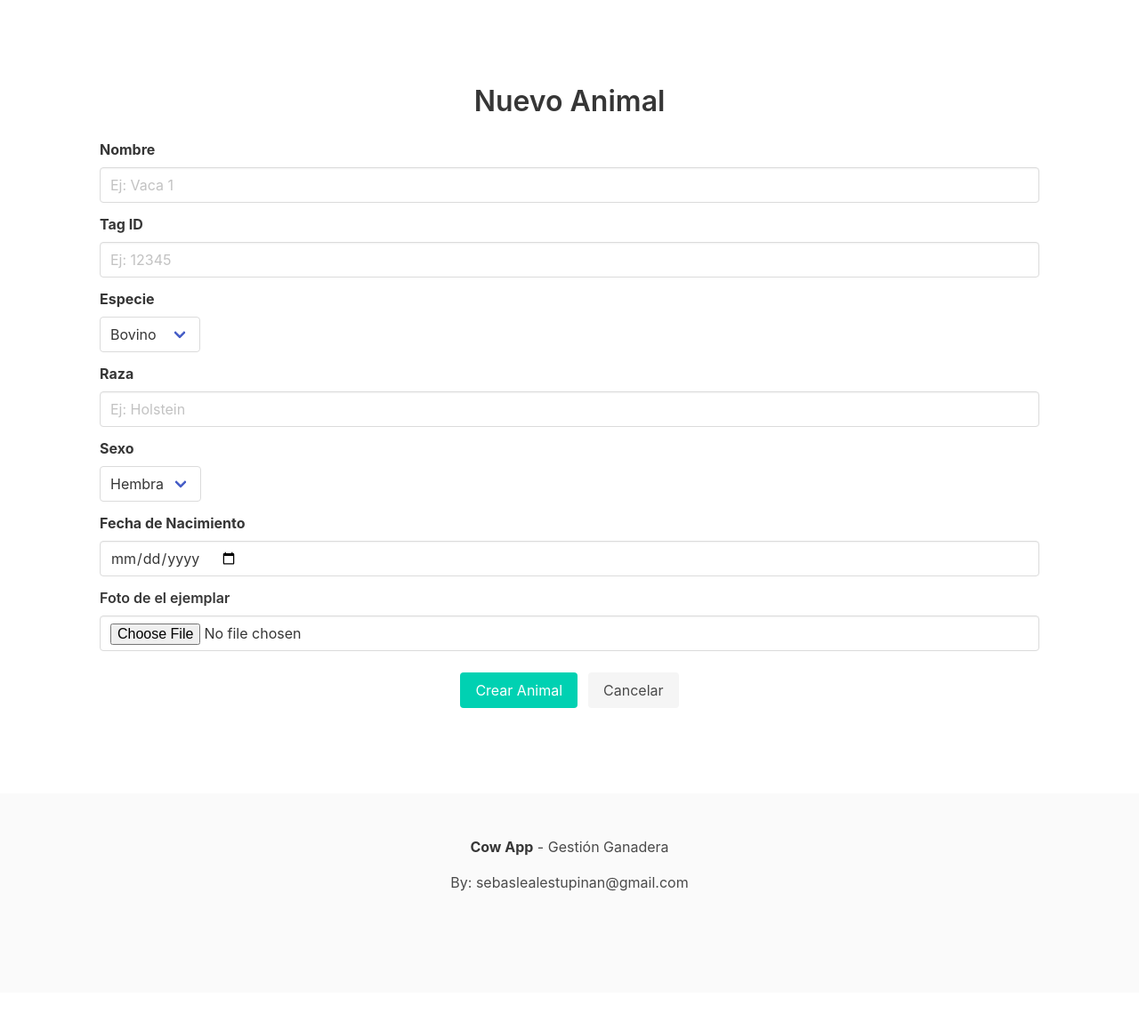
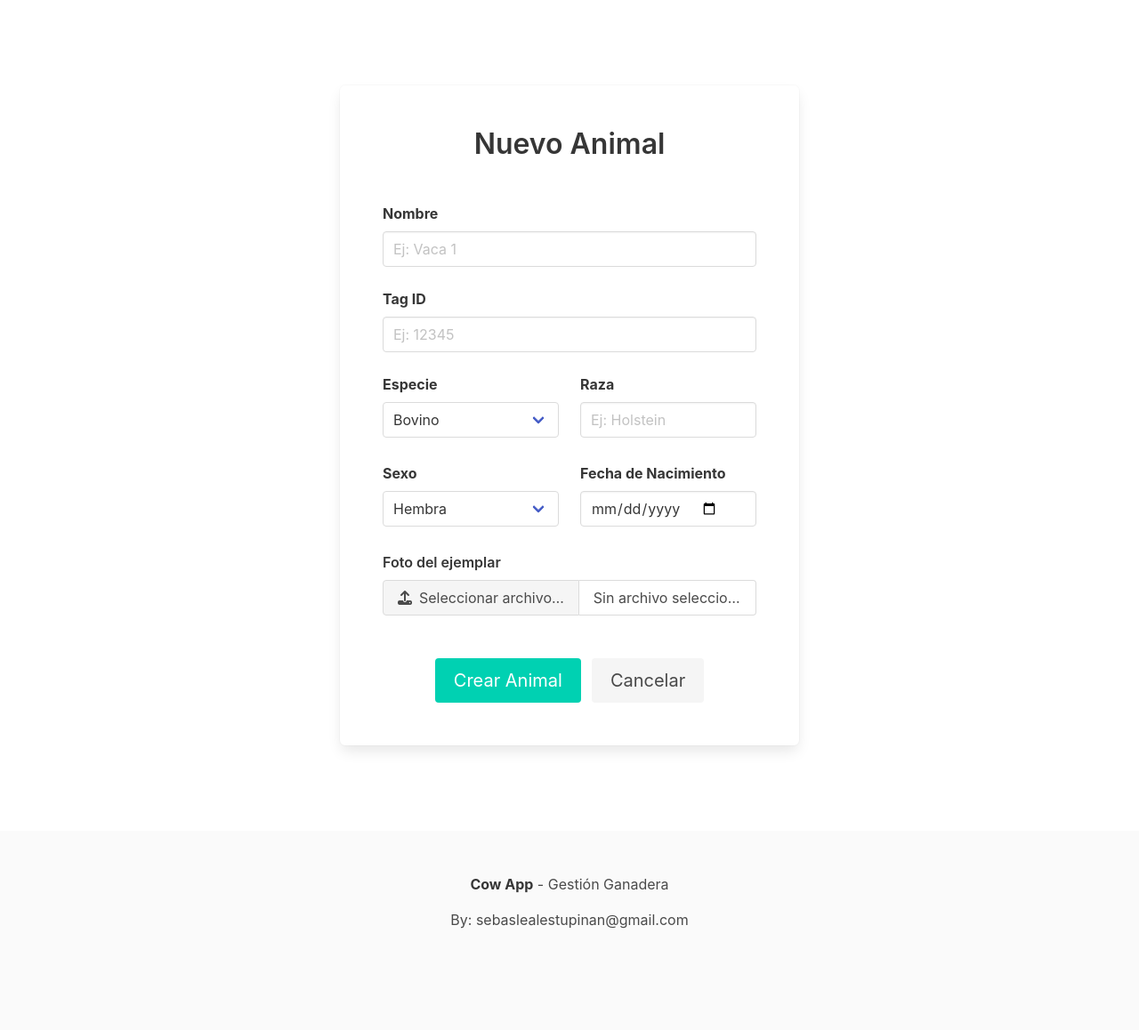
Before and after one commit to sebaslealestupinan/CowApp, a FastAPI app: template app/templates/animales/nuevo.html in a window 1280 px wide. Shown: the whole page at 89% size. Before the commit the page ends 1002 px from the top, so only its background shows below. Run offline with FastAPI, Linux system fonts and the light colour scheme; the template is opened without the code that fills it, so the values that code supplies are empty; parts of the project's set-up code (start-up, migrations or seed data) failed here and were passed over.

Commit message:
feat: Introduce new animal creation form template.

```diff
--- a/app/templates/animales/nuevo.html
+++ b/app/templates/animales/nuevo.html
@@ -5,27 +5,32 @@
 {% block content %}
 <section class="section">
     <div class="container">
-        <h1 class="title has-text-centered">Nuevo Animal</h1>
+        <div class="columns is-centered">
+            <div class="column is-half-desktop is-two-thirds-tablet">
+                <div class="box p-6">
+                    <h1 class="title has-text-centered mb-6">Nuevo Animal</h1>
 
                     <form id="formNuevoAnimal">
-            <div class="field">
+                        <div class="field mb-5">
                             <label class="label">Nombre</label>
                             <div class="control">
                                 <input class="input" type="text" name="nombre" required placeholder="Ej: Vaca 1">
                             </div>
                         </div>
 
-            <div class="field">
+                        <div class="field mb-5">
                             <label class="label">Tag ID</label>
                             <div class="control">
                                 <input class="input" type="text" name="tag_id" required placeholder="Ej: 12345">
                             </div>
                         </div>
 
+                        <div class="columns mb-4">
+                            <div class="column">
                                 <div class="field">
                                     <label class="label">Especie</label>
                                     <div class="control">
-                    <div class="select">
+                                        <div class="select is-fullwidth">
                                             <select name="especie" required>
                                                 <option value="Bovino">Bovino</option>
                                                 <option value="Equino">Equino</option>
@@ -36,18 +41,23 @@
                                         </div>
                                     </div>
                                 </div>
-
+                            </div>
+                            <div class="column">
                                 <div class="field">
                                     <label class="label">Raza</label>
                                     <div class="control">
                                         <input class="input" type="text" name="raza" placeholder="Ej: Holstein">
                                     </div>
                                 </div>
+                            </div>
+                        </div>
 
+                        <div class="columns mb-4">
+                            <div class="column">
                                 <div class="field">
                                     <label class="label">Sexo</label>
                                     <div class="control">
-                    <div class="select">
+                                        <div class="select is-fullwidth">
                                             <select name="sexo" required>
                                                 <option value="Hembra">Hembra</option>
                                                 <option value="Macho">Macho</option>
@@ -55,32 +65,55 @@
                                         </div>
                                     </div>
                                 </div>
-
+                            </div>
+                            <div class="column">
                                 <div class="field">
                                     <label class="label">Fecha de Nacimiento</label>
                                     <div class="control">
                                         <input class="input" type="date" name="fecha_nacimiento">
                                     </div>
                                 </div>
-            <div class="field">
-                <label class="label has-text-weight-semibold">Foto de el ejemplar</label>
+                            </div>
+                        </div>
+
+                        <div class="field mb-6">
+                            <label class="label has-text-weight-semibold">Foto del ejemplar</label>
                             <div class="control">
-                    <input class="input" type="file" name="image">
+                                <div class="file has-name is-fullwidth">
+                                    <label class="file-label">
+                                        <input class="file-input" type="file" name="image">
+                                        <span class="file-cta">
+                                            <span class="file-icon">
+                                                <i class="fas fa-upload"></i>
+                                            </span>
+                                            <span class="file-label">
+                                                Seleccionar archivo…
+                                            </span>
+                                        </span>
+                                        <span class="file-name">
+                                            Sin archivo seleccionado
+                                        </span>
+                                    </label>
+                                </div>
                             </div>
                         </div>
 
                         <!-- Propietario (Ganadero) -->
                         <input type="hidden" name="propietario_id" value="{{ user.id }}">
 
-            <div class="field is-grouped is-grouped-centered mt-5">
+                        <div class="field is-grouped is-grouped-centered mt-6">
                             <div class="control">
-                    <button type="submit" class="button is-primary">Crear Animal</button>
+                                <button type="submit" class="button is-primary is-medium">Crear Animal</button>
                             </div>
                             <div class="control">
-                    <button type="button" class="button is-light" onclick="history.back()">Cancelar</button>
+                                <button type="button" class="button is-light is-medium"
+                                    onclick="history.back()">Cancelar</button>
                             </div>
                         </div>
                     </form>
+                </div>
+            </div>
+        </div>
     </div>
 </section>
 {% endblock %}
@@ -114,5 +147,16 @@
             alert('Error de conexión');
         }
     });
+
+    // Script para mostrar nombre de archivo seleccionado
+    const fileInput = document.querySelector('.file-input');
+    if (fileInput) {
+        fileInput.onchange = () => {
+            if (fileInput.files.length > 0) {
+                const fileName = document.querySelector('.file-name');
+                fileName.textContent = fileInput.files[0].name;
+            }
+        }
+    }
 </script>
 {% endblock %}
```
Lines whose indentation alone changed are shown as unchanged.
